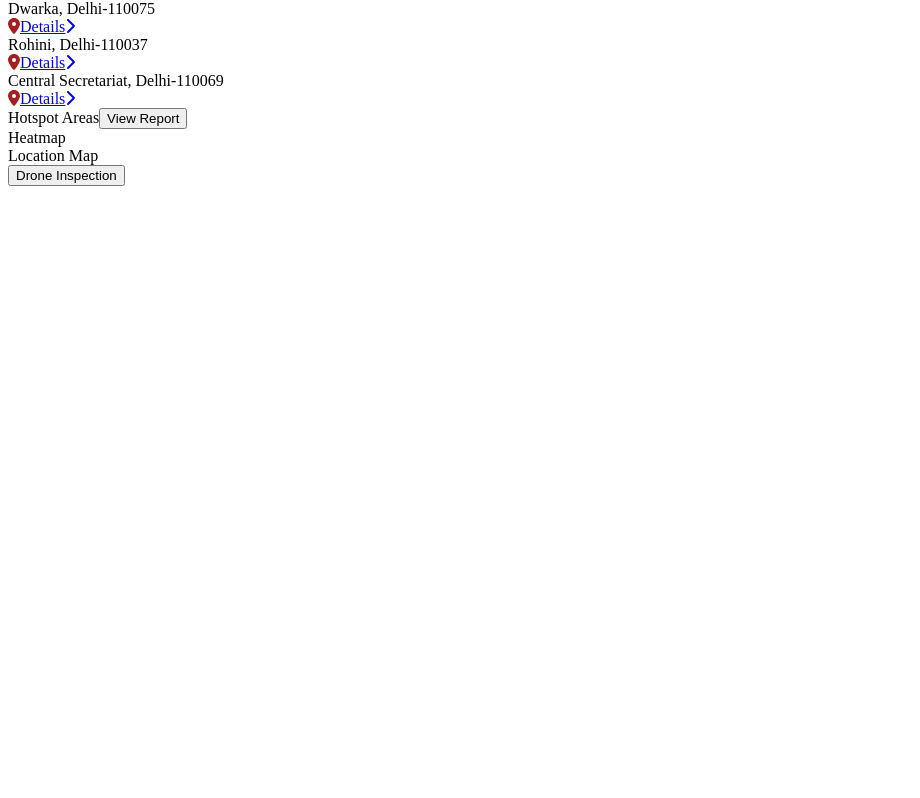
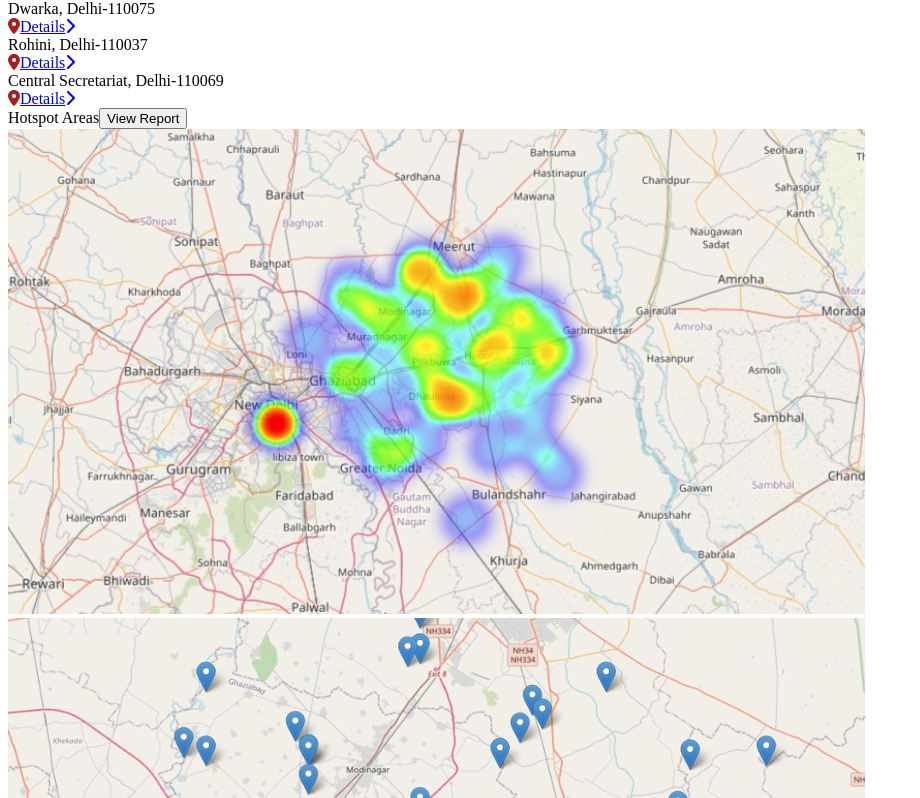
Before and after one commit to parthratra11/TrashCam, a Next.js app in the folder Dashboard/admin/: page / in a window 1280 px wide. Shown: the part 562-1360 px from the top of the page, without its empty margins (0-920 px from the left). Before the commit the page ends 800 px from the top, so only its background shows below. Built offline with nearby package versions, Linux system fonts and the light colour scheme.

Commit message:
Heat Map and Location Map added

```diff
--- a/Dashboard/admin/app/components/Homepage/heatMap.tsx
+++ b/Dashboard/admin/app/components/Homepage/heatMap.tsx
@@ -2,8 +2,8 @@ import React from "react";
 
 const HeatMap = () => {
   return (
-    <div className="card border border-gray-500 w-full h-full mt-3 flex justify-center items-center">
-      Heatmap
+    <div className="card border border-gray-400 w-full h-48 m-3 flex justify-center items-center overflow-clip hover:cursor-pointer">
+      <img src="/images/tempHeatMap.png" alt="Location Map" />
     </div>
   );
 };
--- a/Dashboard/admin/app/components/Homepage/locationMap.tsx
+++ b/Dashboard/admin/app/components/Homepage/locationMap.tsx
@@ -2,8 +2,8 @@ import React from "react";
 
 const LocationMap = () => {
   return (
-    <div className="card border border-gray-500 w-full h-full m-3 flex justify-center items-center">
-      Location Map
+    <div className="card border border-gray-400 w-full h-48 m-3 flex justify-center items-center overflow-clip hover:cursor-pointer">
+      <img src="/images/tempLocationMap.png" alt="Location Map" />
     </div>
   );
 };
--- a/Dashboard/admin/app/page.tsx
+++ b/Dashboard/admin/app/page.tsx
@@ -20,7 +20,7 @@ const Dashboard = () => {
     <>
       <div className="bg-base-100 p-5">
         {/* HEADER */}
-        <header className="navbar bg-accent shadow-sm flex justify-between items-center">
+        <header className="navbar bg-accent shadow-sm flex justify-between items-center rounded-md">
           <UrbanEcoLogo />
           <SearchBox />
           <LocationDropdown />
@@ -61,7 +61,7 @@ const Dashboard = () => {
                   className={`card flex flex-row h-10 justify-between items-center p-1 mb-2 ${
                     index % 2 === 0
                       ? "bg-base-300"
-                      : "bg-base-100 border border-gray-500"
+                      : "bg-base-100 border border-gray-400"
                   }`}
                 >
                   <span className="ml-2 font-sans font-medium">{location}</span>
```
Also changed, not shown: Dashboard/admin/public/images/tempHeatMap.png (added), Dashboard/admin/public/images/tempLocationMap.png (added).
